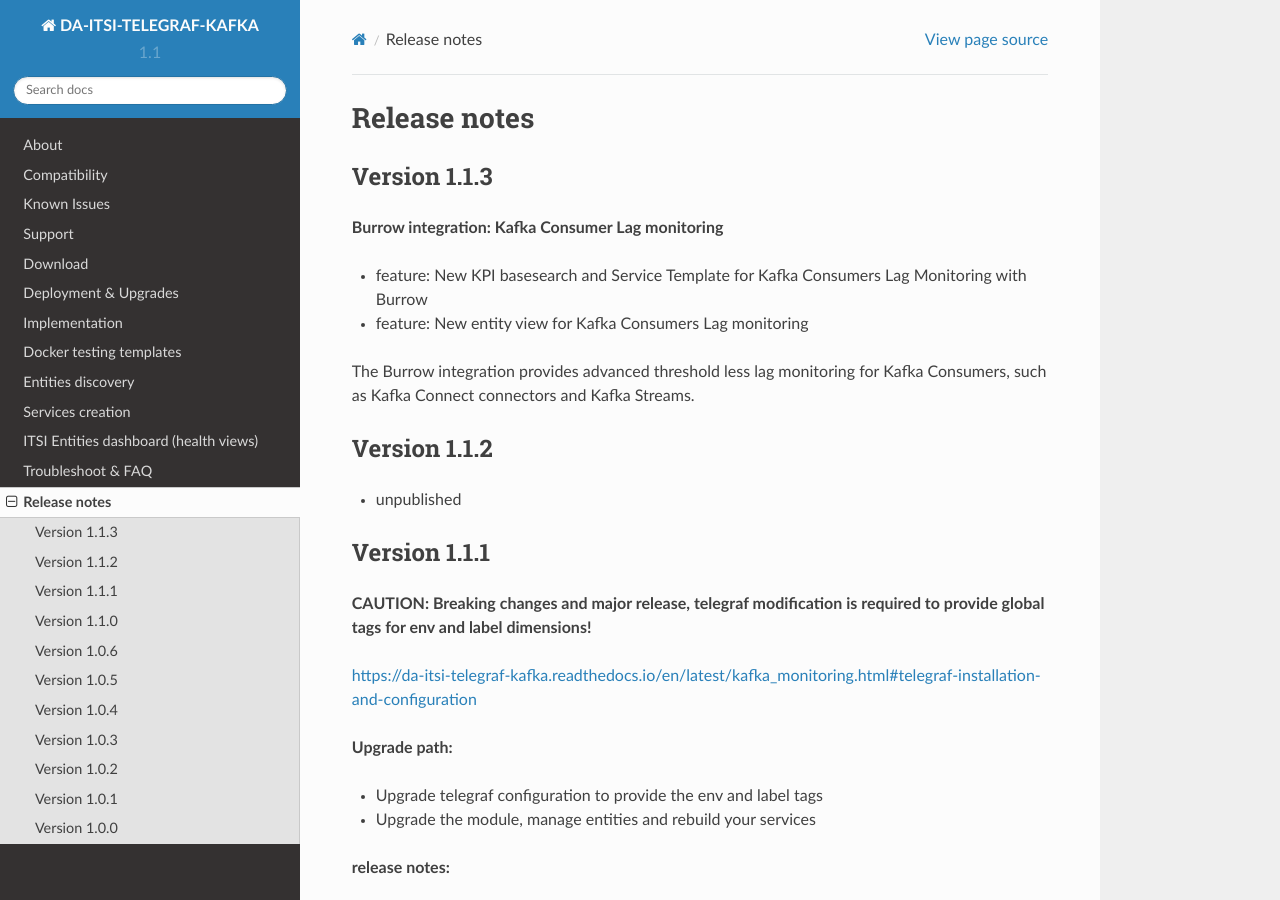
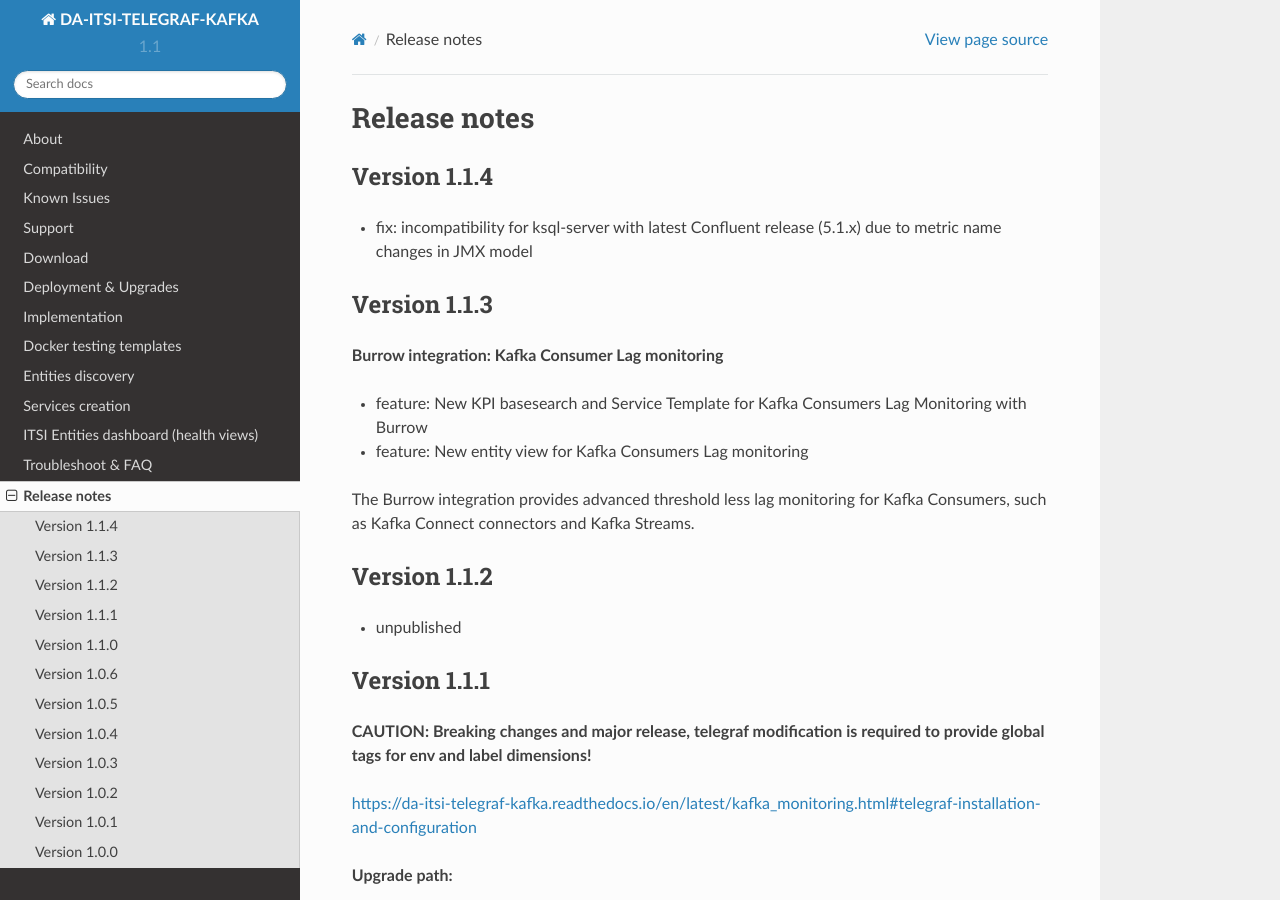
Before and after one commit to guilhemmarchand/DA-ITSI-TELEGRAF-KAFKA, a Sphinx documentation site: the page built from docs/releasenotes.rst, in a window 1280 px wide and 900 px high. Built offline with Sphinx 7.4.7 and the Read the Docs theme 2.0.0, drawn with Linux system fonts in a browser that asks for light colours.

Commit message:
fix: incompatibility for ksql-server

```diff
--- a/docs/releasenotes.rst
+++ b/docs/releasenotes.rst
@@ -1,5 +1,10 @@
 Release notes
 #############
+
+Version 1.1.4
+=============
+
+- fix: incompatibility for ksql-server with latest Confluent release (5.1.x) due to metric name changes in JMX model
 
 Version 1.1.3
 =============
```
Also changed, not shown: 8 other files.
